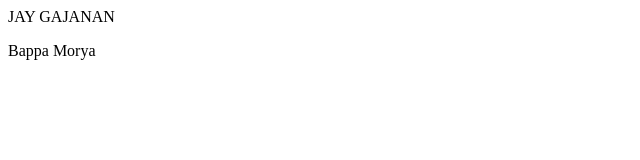
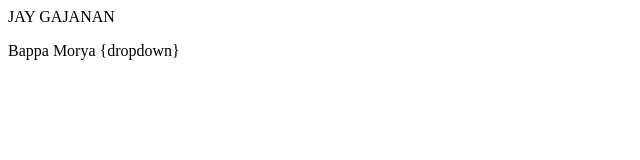
Before and after one commit to anujdeshmukh171106/localrepo, a plain HTML site: page index.html in a window 1280 px wide. Shown: the full height of the page, 0-640 px from the left. Drawn offline with Linux system fonts and the light colour scheme.

Commit message:
Add new Dropdown

```diff
--- a/index.html
+++ b/index.html
@@ -1,2 +1,2 @@
 <p> JAY GAJANAN</p>
-<P> Bappa Morya</P>
+<P> Bappa Morya {dropdown}</P>
```
